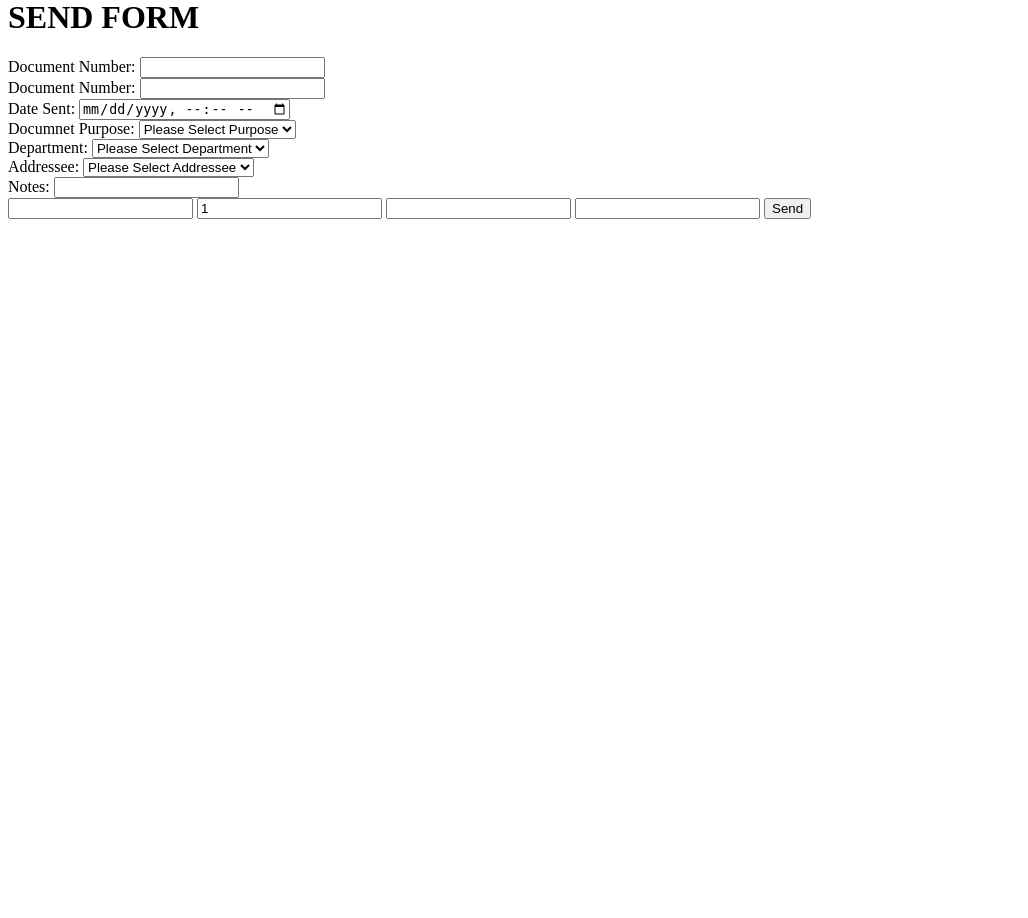
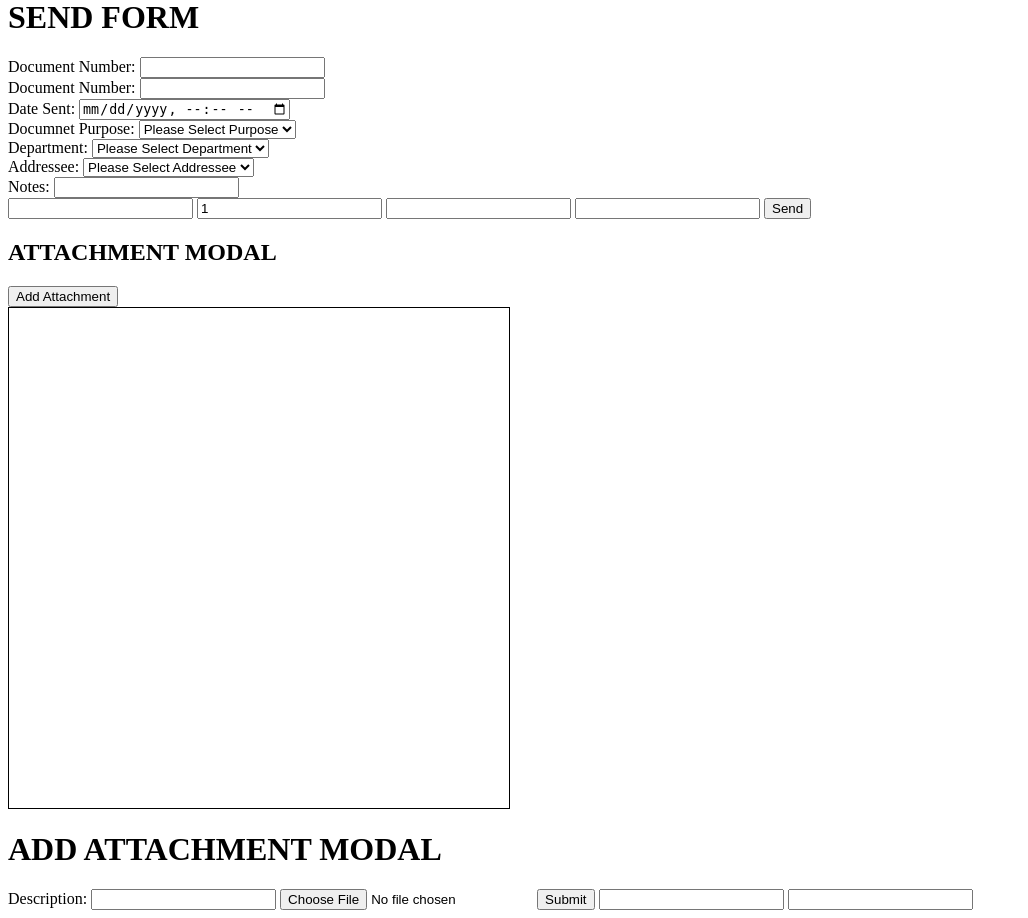
Before and after one commit to Shishwami/DOTS, a PHP site: page /DOC_VIEW_BASIC.php in a window 1280 px wide. Shown: the part 175-1093 px from the top of the page, without its empty margins (0-1028 px from the left). Before the commit the page ends 394 px from the top, so only its background shows below. Run offline with PHP 8.4, Linux system fonts and the light colour scheme.

Commit message:
Update DOC_VIEW_BASIC.php

```diff
--- a/PAGES/DOC_VIEW_BASIC/DOC_VIEW_BASIC.php
+++ b/PAGES/DOC_VIEW_BASIC/DOC_VIEW_BASIC.php
@@ -24,6 +24,25 @@
 
     tr:hover {
         background-color: coral;
+    }
+
+    .ATTACH_MINI {
+        display: inline-block;
+        width: 50px;
+        height: 50px;
+        background-repeat: no-repeat;
+        background-position: center;
+        background-size: contain;
+        border: 1px black solid;
+    }
+
+    #ATTACH_ZOOM {
+        width: 500px;
+        height: 500px;
+        background-repeat: no-repeat;
+        background-position: center;
+        background-size: contain;
+        border: 1px black solid;
     }
 </style>
 
@@ -116,6 +135,39 @@
         <input type="submit" value="Send">
     </form>
 
+
+    <div>
+        <h2>ATTACHMENT MODAL</h2>
+        <button id="BTN_ATTACH_ADD">Add Attachment</button>
+        <!-- <table id="ATTACH_VIEW_MAIN">
+            <th>
+            </th>
+            <tbody>
+            </tbody>
+        </table> -->
+        <div id="ATTACH_RESULTS">
+
+        </div>
+        <div id="ATTACH_ZOOM">
+            <!-- preview -->
+        </div>
+        <div>
+            <h1>ADD ATTACHMENT MODAL</h1>
+            <form action="submit" method="POST" id="FORM_ATTACH_ADD" enctype="multipart/form-data">
+                <label for="ATTACH_DESCRIPTION">Description:</label>
+                <input type="text" name="DESCRIPTION" id="ATTACH_DESCRIPTION">
+                <input type="file" name="ATTACH_FILE" id="ATTACH_FILE">
+                <input type="submit" value="Submit">
+                <input type="text" name="DOC_NUM" id="ATTACH_DOC_NUM">
+                <input type="text" name="ROUTE_NUM" id="ATTACH_ROUTE_NUM">
+            </form>
+
+            <div>
+                <!-- input preview -->
+            </div>
+        </div>
+
+    </div>
 </body>
 
 <script src="../../SCRIPTS/Constants.js"></script>
```
